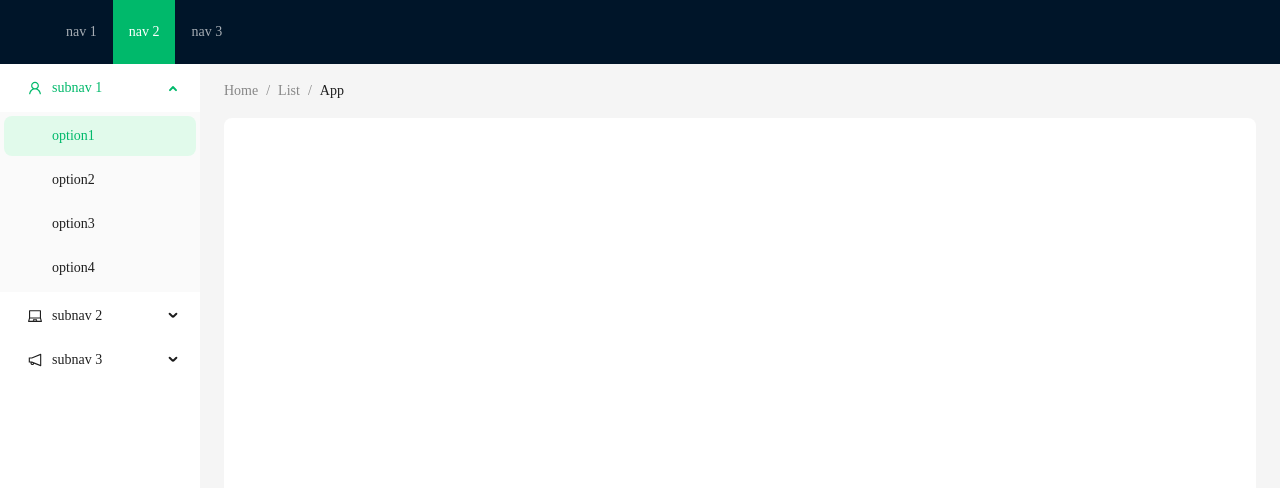
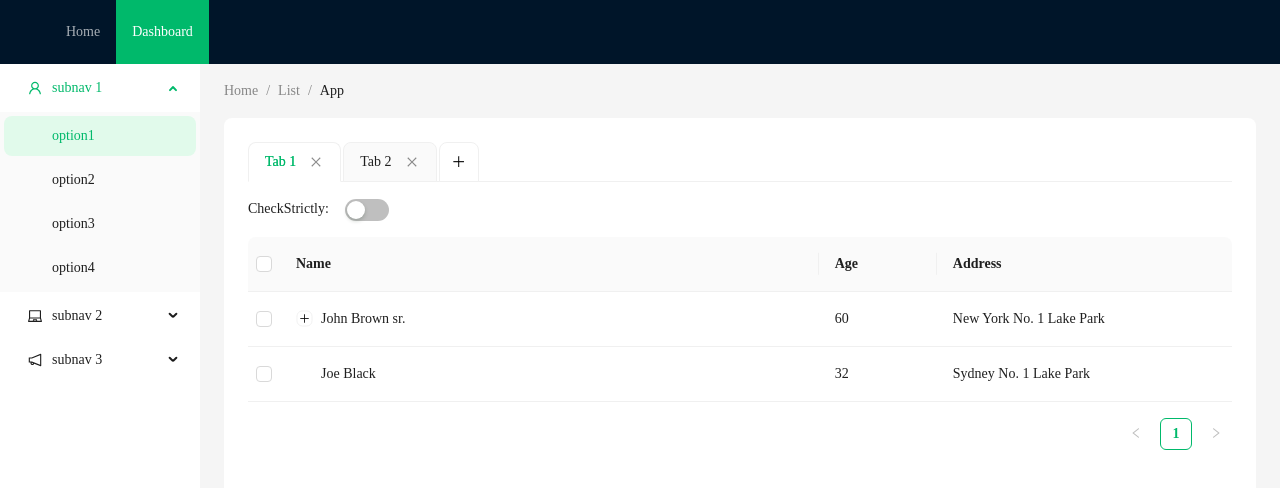
Before and after one commit to coldrain-f/antd-dashboard, a React (Create React App) app: page /dashboard in a window 1280 px wide. Shown: the top 488 px of the page. Built offline with nearby package versions, Linux system fonts and the light colour scheme.

Commit message:
Add: 대시보드 메인 Contents에 임시 Tab 추가

```diff
--- a/src/CloudMain.tsx
+++ b/src/CloudMain.tsx
@@ -5,16 +5,16 @@ import {
   UserOutlined,
 } from "@ant-design/icons";
 import type { MenuProps } from "antd";
-import { Breadcrumb, Layout, Menu, theme } from "antd";
+import { Breadcrumb, Input, Layout, Menu, Tabs, theme } from "antd";
 import { Routes, Route } from "react-router-dom";
 import AntdContentsTable from "./AntdContentsTable";
 
 const { Header, Content, Sider } = Layout;
 
-const items1: MenuProps["items"] = ["1", "2", "3"].map((key) => ({
-  key,
-  label: `nav ${key}`,
-}));
+const items1: MenuProps["items"] = [
+  { key: 1, label: "Home" },
+  { key: 2, label: "Dashboard" },
+];
 
 const items2: MenuProps["items"] = [
   UserOutlined,
@@ -37,6 +37,11 @@ const items2: MenuProps["items"] = [
     }),
   };
 });
+
+const tabItems = [
+  { label: "Tab 1", key: "1", children: <AntdContentsTable /> },
+  { label: "Tab 2", key: "2", children: "Hello world! - 2" },
+];
 
 const CloudMain: React.FC = () => {
   const {
@@ -83,6 +88,8 @@ const CloudMain: React.FC = () => {
               borderRadius: borderRadiusLG,
             }}
           >
+            {/* hideAdd */}
+            <Tabs type="editable-card" items={tabItems} accessKey="1"></Tabs>
             <Routes>
               <Route path="/tree" element={<AntdContentsTable />}></Route>
             </Routes>
```
